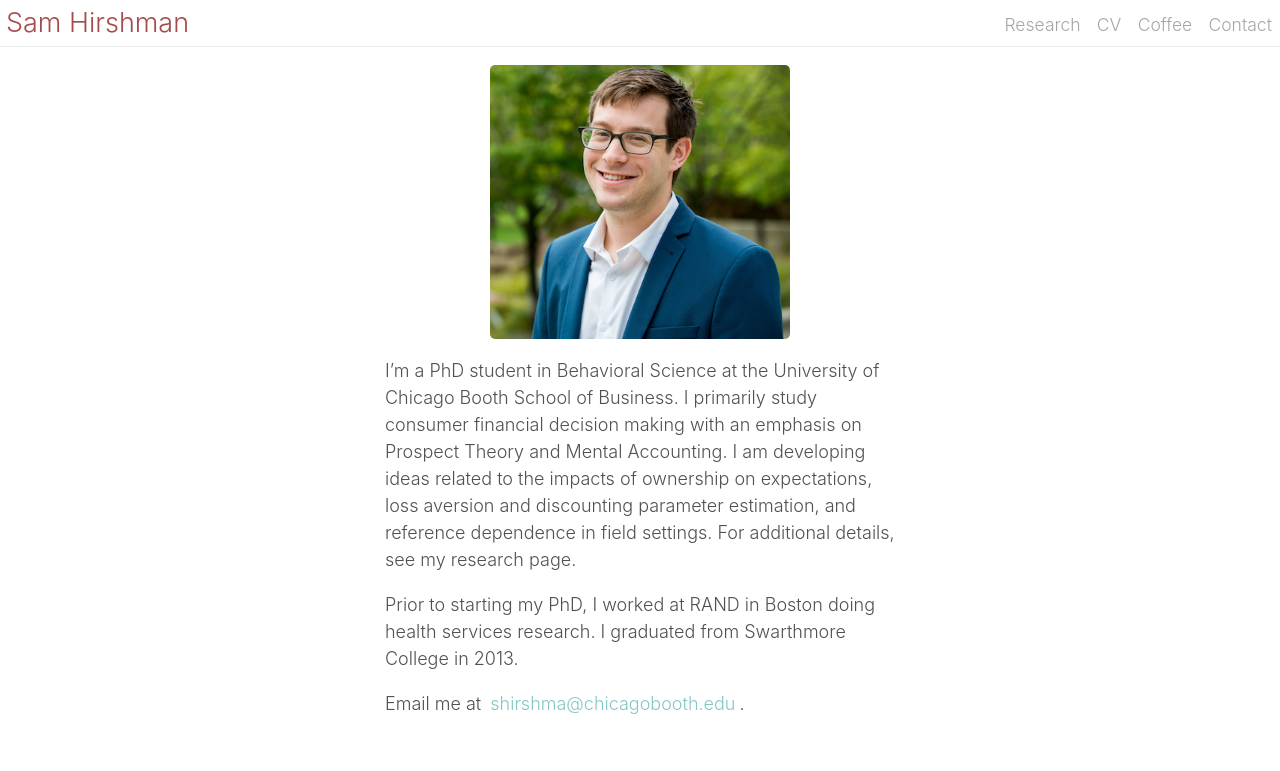
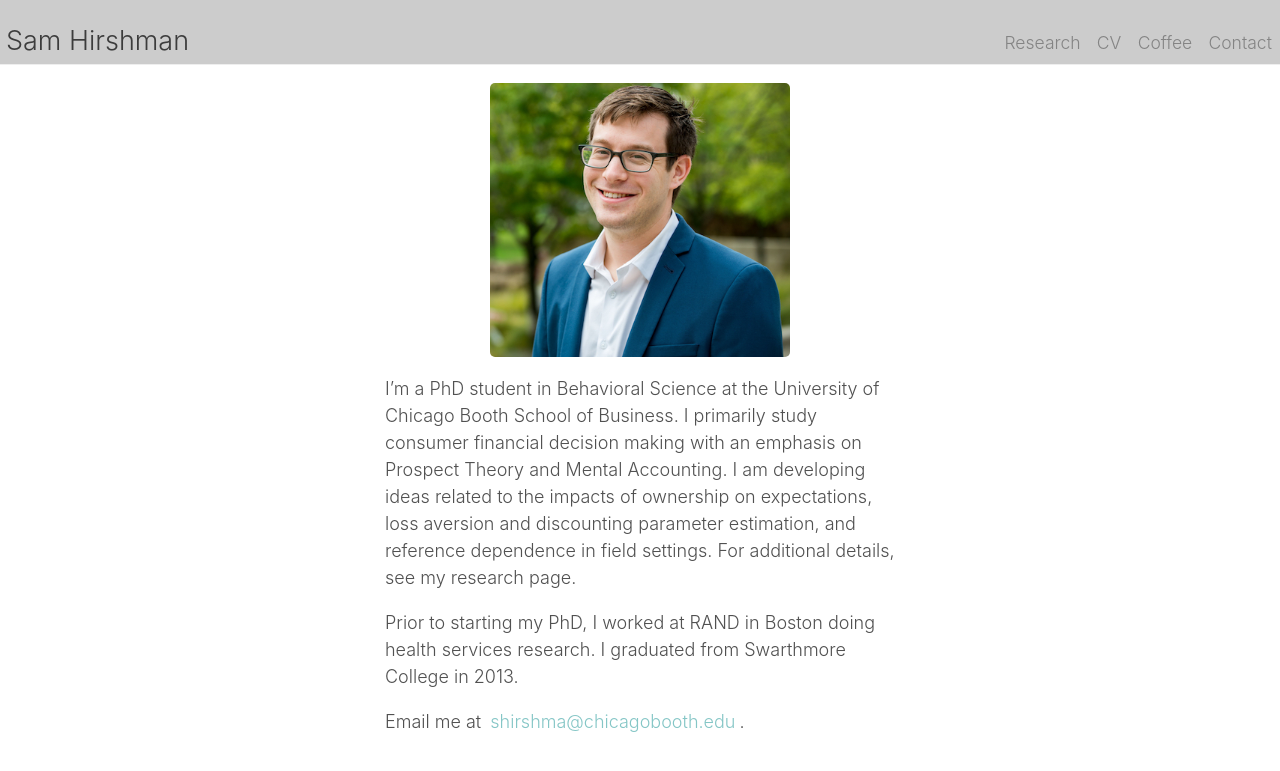
Before and after one commit to shirshma/shirshma.github.io, a Jekyll site: the page built from index.md, in a window 1280 px wide. Shown: the top 771 px of the page. Built offline with Jekyll 4.4.1, drawn with Linux system fonts in a browser that asks for light colours.

Commit message:
Update _masthead.scss

```diff
--- a/_sass/_masthead.scss
+++ b/_sass/_masthead.scss
@@ -4,6 +4,8 @@
 
 header {
   margin-bottom: 1rem;
+  padding-top: 1rem;
+  background-color: #ccc;
 }
 
 header hr {
```
